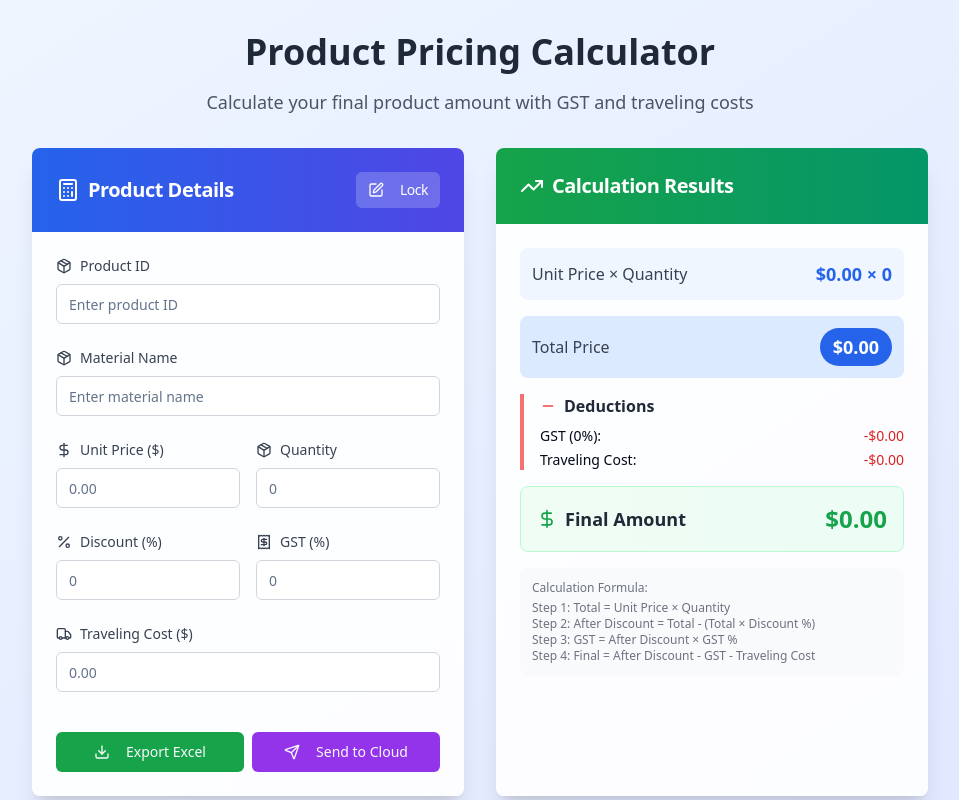
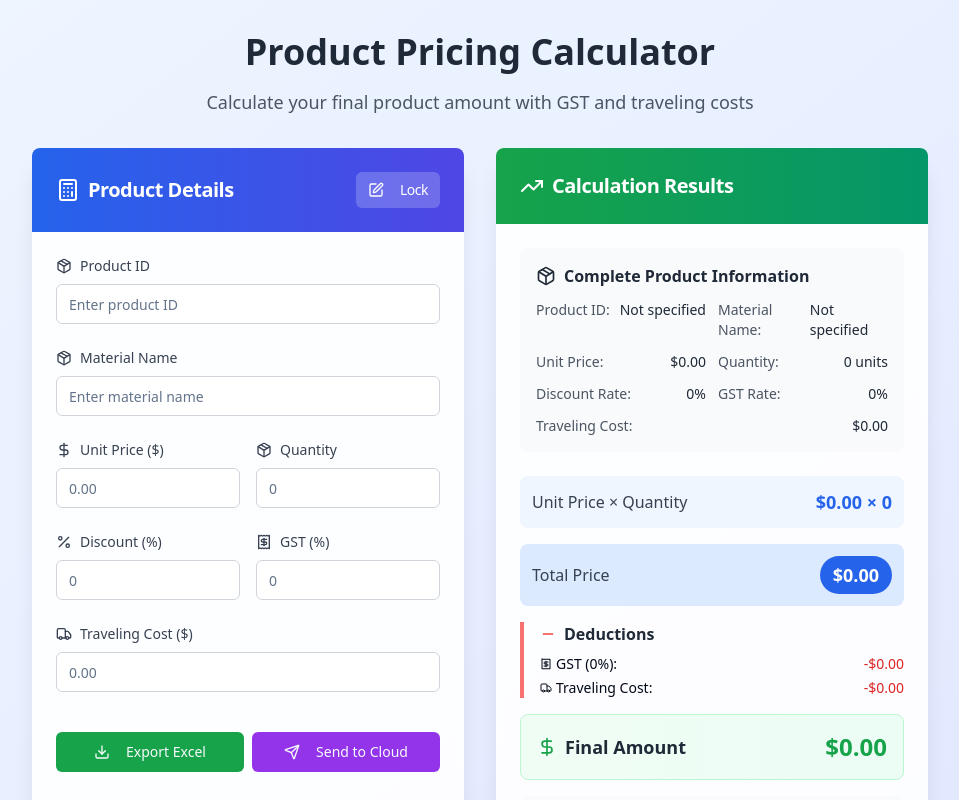
Before and after one commit to gova9399/redflowai, a React (Vite) app: page / in a window 1280 px wide. Shown: the top 800 px of the page, without its empty margins (160-1119 px from the left). Built offline with nearby package versions, Linux system fonts and the light colour scheme.

Commit message:
feat: Show full product details
Show full product details in calculation results.

```diff
--- a/src/components/CalculationResult.tsx
+++ b/src/components/CalculationResult.tsx
@@ -2,7 +2,7 @@
 import React from 'react';
 import { Card, CardContent, CardHeader, CardTitle } from "@/components/ui/card";
 import { Badge } from "@/components/ui/badge";
-import { TrendingUp, Minus, DollarSign, Percent } from 'lucide-react';
+import { TrendingUp, Minus, DollarSign, Percent, Package, Truck, Receipt } from 'lucide-react';
 
 interface ProductData {
   productId: string;
@@ -48,15 +48,43 @@ const CalculationResult: React.FC<CalculationResultProps> = ({
         </CardTitle>
       </CardHeader>
       <CardContent className="p-6 space-y-6">
-        {productData.productId && (
-          <div className="bg-gray-50 rounded-lg p-4">
-            <h3 className="font-semibold text-gray-800 mb-2">Product Information</h3>
-            <div className="space-y-1 text-sm">
-              <p><span className="font-medium">ID:</span> {productData.productId}</p>
-              <p><span className="font-medium">Material:</span> {productData.materialName}</p>
+        {/* Full Product Details Section */}
+        <div className="bg-gray-50 rounded-lg p-4 space-y-3">
+          <h3 className="font-semibold text-gray-800 mb-3 flex items-center gap-2">
+            <Package className="w-5 h-5" />
+            Complete Product Information
+          </h3>
+          <div className="grid grid-cols-1 md:grid-cols-2 gap-3 text-sm">
+            <div className="flex justify-between">
+              <span className="font-medium text-gray-600">Product ID:</span>
+              <span className="text-gray-800">{productData.productId || 'Not specified'}</span>
+            </div>
+            <div className="flex justify-between">
+              <span className="font-medium text-gray-600">Material Name:</span>
+              <span className="text-gray-800">{productData.materialName || 'Not specified'}</span>
+            </div>
+            <div className="flex justify-between">
+              <span className="font-medium text-gray-600">Unit Price:</span>
+              <span className="text-gray-800">{formatCurrency(productData.unitPrice)}</span>
+            </div>
+            <div className="flex justify-between">
+              <span className="font-medium text-gray-600">Quantity:</span>
+              <span className="text-gray-800">{productData.quantity} units</span>
+            </div>
+            <div className="flex justify-between">
+              <span className="font-medium text-gray-600">Discount Rate:</span>
+              <span className="text-gray-800">{productData.discountPercentage}%</span>
+            </div>
+            <div className="flex justify-between">
+              <span className="font-medium text-gray-600">GST Rate:</span>
+              <span className="text-gray-800">{productData.gstPercentage}%</span>
+            </div>
+            <div className="flex justify-between md:col-span-2">
+              <span className="font-medium text-gray-600">Traveling Cost:</span>
+              <span className="text-gray-800">{formatCurrency(productData.travelingCost)}</span>
             </div>
           </div>
-        )}
+        </div>
 
         <div className="space-y-4">
           <div className="flex justify-between items-center p-3 bg-blue-50 rounded-lg">
@@ -97,11 +125,17 @@ const CalculationResult: React.FC<CalculationResultProps> = ({
             </h4>
             <div className="space-y-1 text-sm">
               <div className="flex justify-between">
-                <span>GST ({productData.gstPercentage}%):</span>
+                <span className="flex items-center gap-1">
+                  <Receipt className="w-3 h-3" />
+                  GST ({productData.gstPercentage}%):
+                </span>
                 <span className="text-red-600">-{formatCurrency(gstAmount)}</span>
               </div>
               <div className="flex justify-between">
-                <span>Traveling Cost:</span>
+                <span className="flex items-center gap-1">
+                  <Truck className="w-3 h-3" />
+                  Traveling Cost:
+                </span>
                 <span className="text-red-600">-{formatCurrency(productData.travelingCost)}</span>
               </div>
             </div>
```
